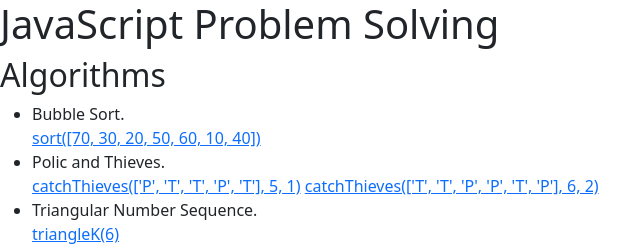
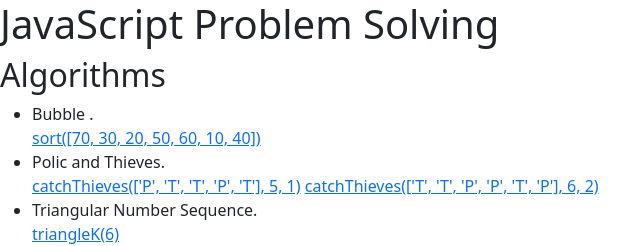
Before and after one commit to kevin-mehta/js-problem-solving, a plain HTML site: page index.html in a window 1280 px wide. Shown: the top 246 px of the page, 0-640 px from the left. Drawn offline with Linux system fonts and the light colour scheme.

Commit message:
1 file modified

```diff
--- a/index.html
+++ b/index.html
@@ -32,7 +32,7 @@
     <h2>Algorithms</h2>
     <ul>
       <li>
-        <span>Bubble Sort.</span><br />
+        <span>Bubble .</span><br />
         <a
           href="javascript:void(0)"
           onclick="console.log(sort([70, 30, 20, 50, 60, 10, 40]))"
```
